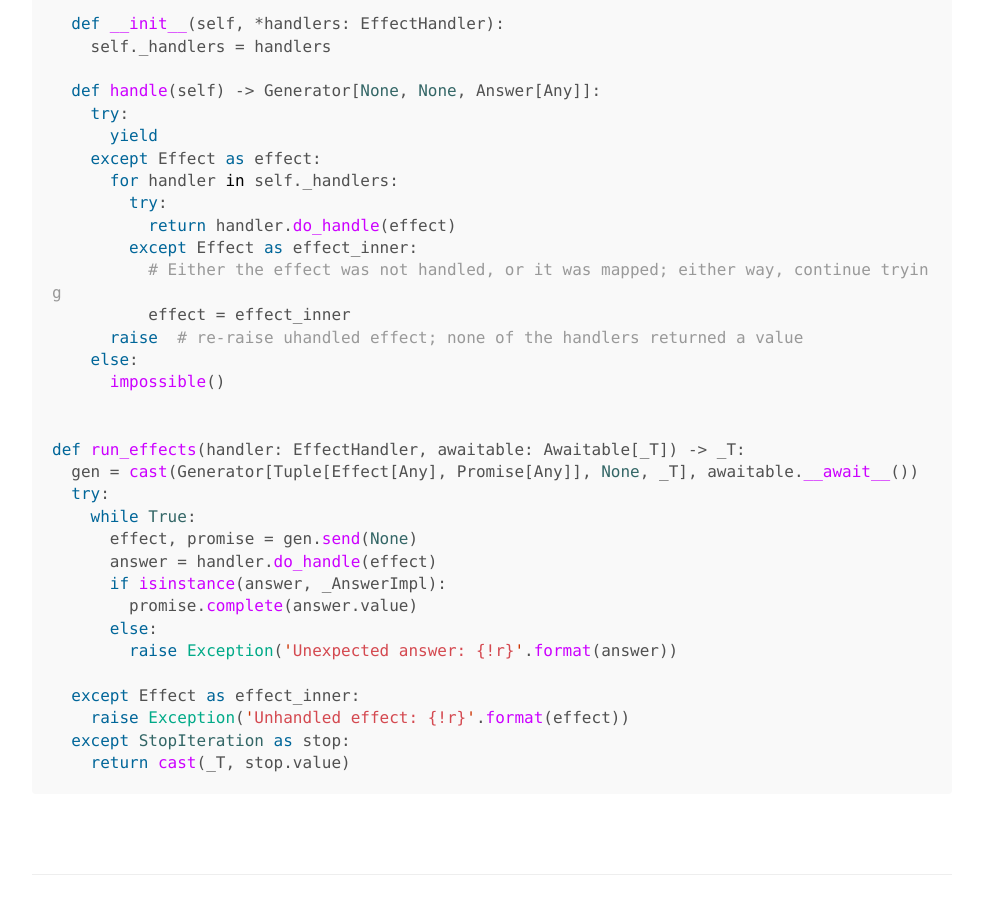
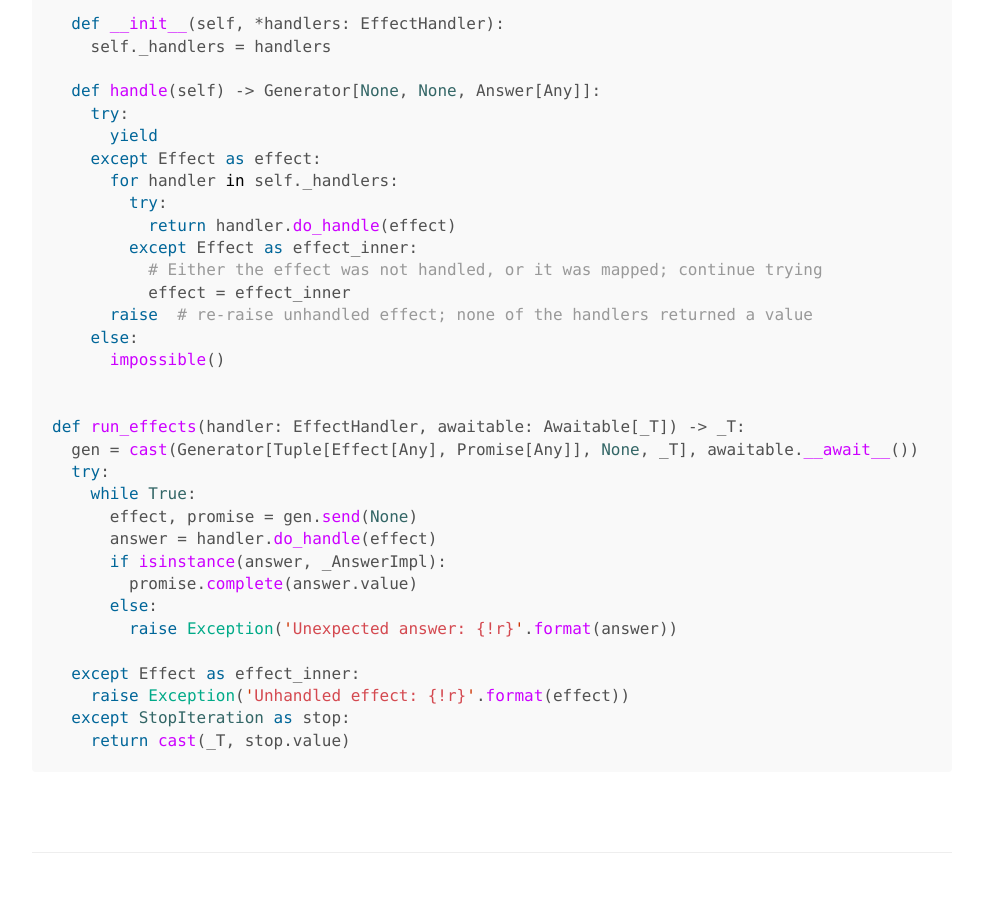
Before and after one commit to Garciat/garciat.github.io, a Jekyll site: the page built from _posts/2020-06-27-python-effects-free-monad-async-await.md, in a window 1280 px wide and 900 px high, scrolled down 6788 px. Shown: the whole window, without its empty margins (148-1131 px from the left). Built offline with Jekyll 4.4.1, drawn with Linux system fonts in a browser that asks for light colours.

Commit message:
Update 2020-06-27-python-effects-free-monad-async-await.md

```diff
--- a/_posts/2020-06-27-python-effects-free-monad-async-await.md
+++ b/_posts/2020-06-27-python-effects-free-monad-async-await.md
@@ -288,9 +288,9 @@ class HandlerStack(EffectHandler):
         try:
           return handler.do_handle(effect)
         except Effect as effect_inner:
-          # Either the effect was not handled, or it was mapped; either way, continue trying
+          # Either the effect was not handled, or it was mapped; continue trying
           effect = effect_inner
-      raise  # re-raise uhandled effect; none of the handlers returned a value
+      raise  # re-raise unhandled effect; none of the handlers returned a value
     else:
       impossible()
 
```
